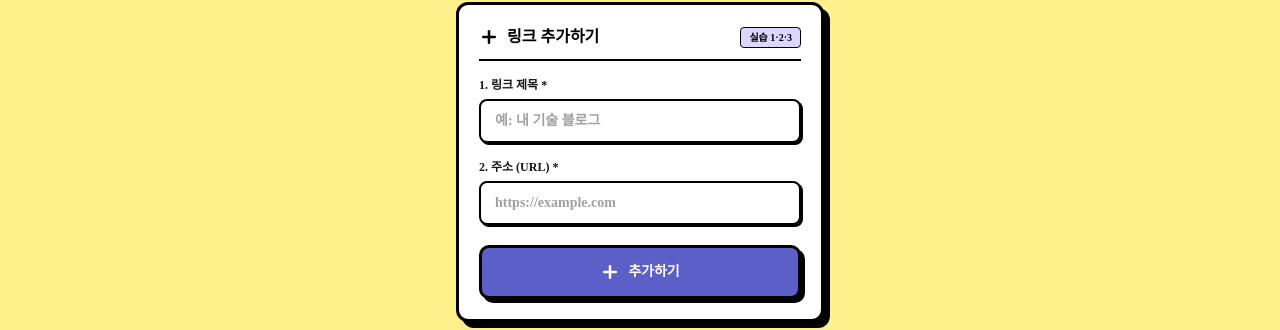
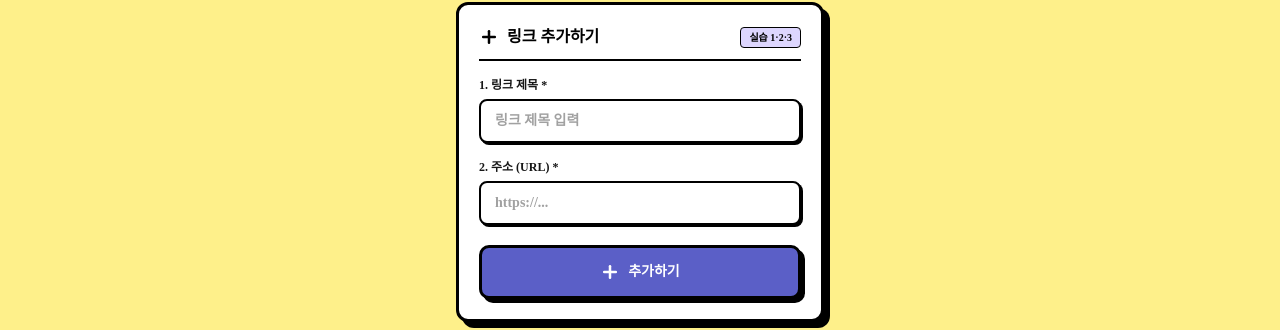
Before and after one commit to jse12345/my-link-hy, a Next.js app: page /mypage in a window 1280 px wide. Shown: the part 215-545 px from the top of the page. Built offline with nearby package versions, Linux system fonts and the light colour scheme.

Commit message:
fix(mypage): match exact placeholders specified in week-07-checklist

```diff
--- a/src/app/mypage/page.tsx
+++ b/src/app/mypage/page.tsx
@@ -236,7 +236,7 @@ export default function MyPage() {
               <input
                 id="link-title"
                 type="text"
-                placeholder="예: 내 기술 블로그"
+                placeholder="링크 제목 입력"
                 value={title}
                 onChange={(e) => {
                   setTitle(e.target.value);
@@ -254,7 +254,7 @@ export default function MyPage() {
               <input
                 id="link-url"
                 type="text"
-                placeholder="https://example.com"
+                placeholder="https://..."
                 value={url}
                 onChange={(e) => {
                   setUrl(e.target.value);
```
